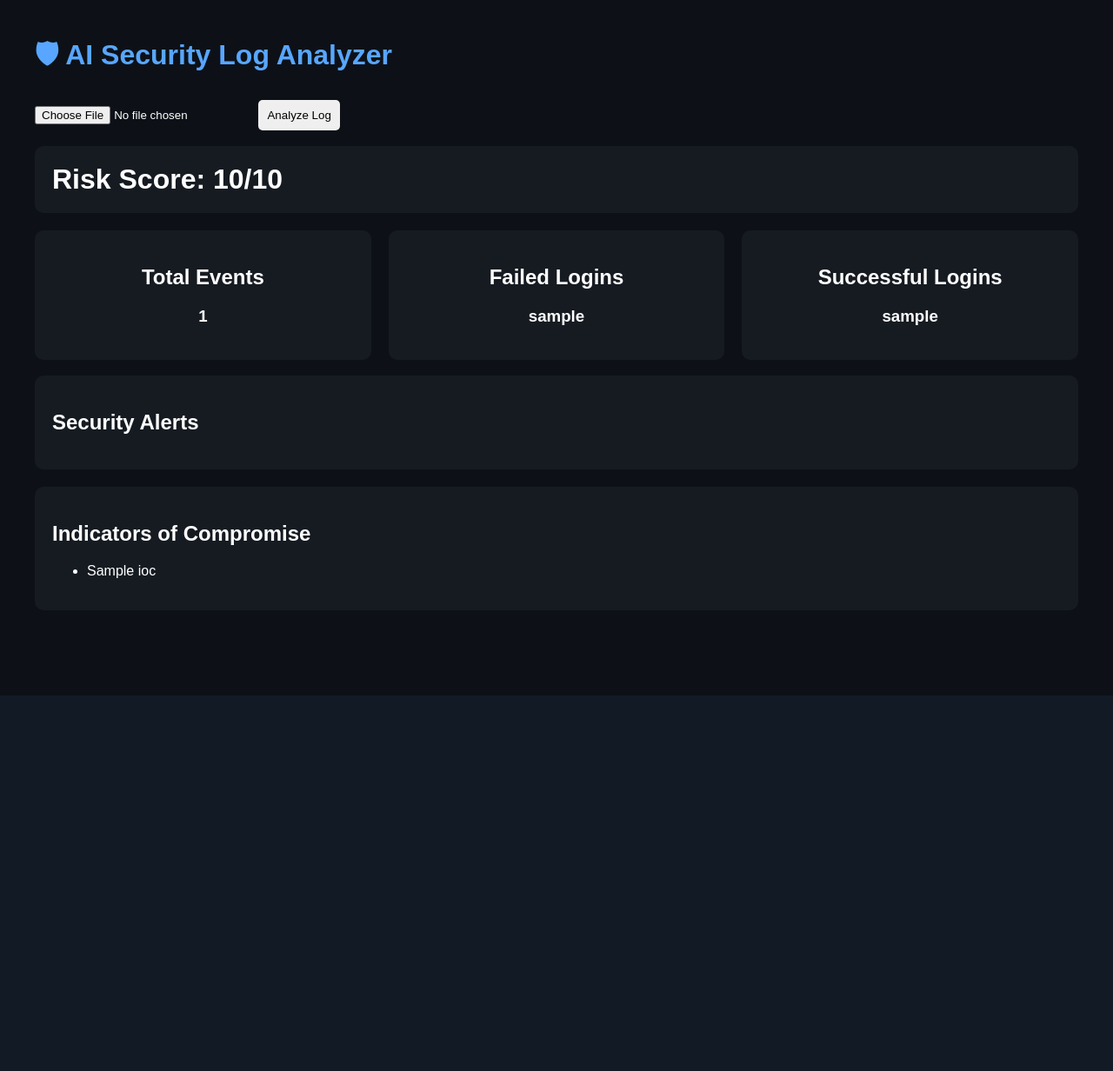
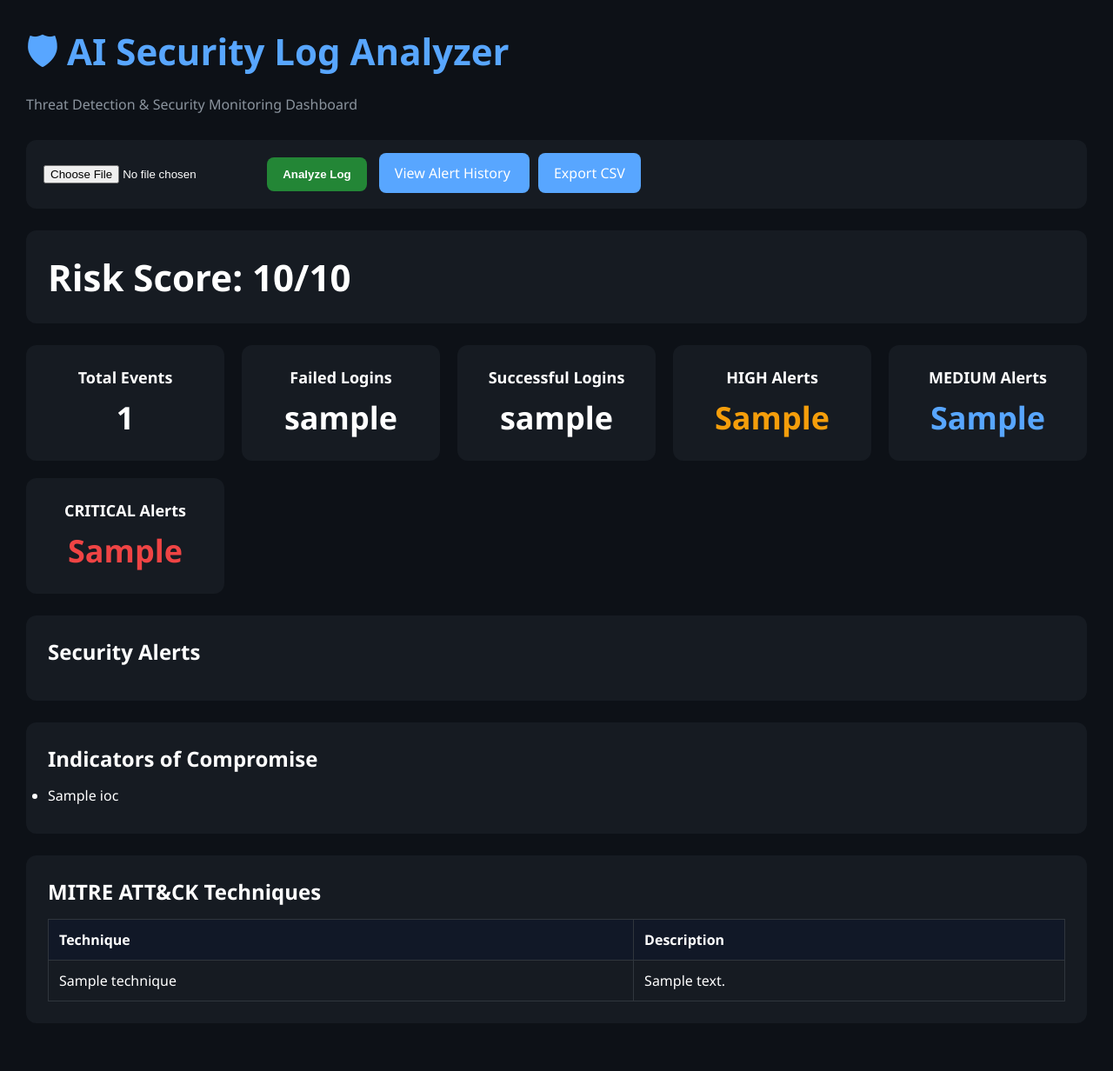
Before and after one commit to vishalkataria077/Security-LogAnalyzer, a Flask app: template templates/index.html in a window 1280 px wide. Shown: the whole page at 87% size. Before the commit the page ends 800 px from the top, so only its background shows below. Run offline with Flask 3, Linux system fonts and the light colour scheme; the template is opened without the code that fills it: most values are stand-ins (such as "Sample title", 1, 10 or a date in 2020).

Commit message:
Add CSV export feature

```diff
--- a/app.py
+++ b/app.py
@@ -1,12 +1,22 @@
-from flask import Flask, render_template, request
+from flask import (
+    Flask,
+    render_template,
+    request,
+    Response
+)
+
 from parser import parse_log
 from detector import analyze_events
 from ioc import extract_iocs
-from database import init_db, save_alert, get_alerts
+
+from database import (
+    init_db,
+    save_alert,
+    get_alerts
+)
 
 app = Flask(__name__)
 
-# Initialize SQLite database
 init_db()
 
 
@@ -15,11 +25,17 @@ def dashboard():
 
     alerts = []
     iocs = []
+    techniques = []
+
     risk_score = 0
 
     total_events = 0
     failed_logins = 0
     successful_logins = 0
+
+    high_alerts = 0
+    medium_alerts = 0
+    critical_alerts = 0
 
     if request.method == "POST":
 
@@ -33,15 +49,66 @@ def dashboard():
 
             alerts = analyze_events(events)
 
+            # MITRE ATT&CK Mapping
+
+            if any(
+                "T1110" in alert
+                for alert in alerts
+            ):
+                techniques.append(
+                    (
+                        "T1110",
+                        "Brute Force"
+                    )
+                )
+
+            if any(
+                "T1078" in alert
+                for alert in alerts
+            ):
+                techniques.append(
+                    (
+                        "T1078",
+                        "Valid Accounts"
+                    )
+                )
+
             iocs = extract_iocs(events)
 
-            # Save alerts to SQLite database
+            # Severity Counts
+
+            high_alerts = len(
+                [
+                    a for a in alerts
+                    if "[HIGH]" in a
+                ]
+            )
+
+            medium_alerts = len(
+                [
+                    a for a in alerts
+                    if "[MEDIUM]" in a
+                ]
+            )
+
+            critical_alerts = len(
+                [
+                    a for a in alerts
+                    if "[CRITICAL]" in a
+                ]
+            )
+
+            # Save Alerts
+
             for alert in alerts:
 
                 severity = "HIGH"
 
-                if "CRITICAL" in alert:
+                if "[CRITICAL]" in alert:
                     severity = "CRITICAL"
+
+                elif "[MEDIUM]" in alert:
+                    severity = "MEDIUM"
 
                 ip = iocs[0] if iocs else "Unknown"
 
@@ -51,26 +118,39 @@ def dashboard():
                     alert
                 )
 
-            risk_score = min(len(alerts) * 5, 10)
+            risk_score = min(
+                len(alerts) * 5,
+                10
+            )
 
             total_events = len(events)
 
             failed_logins = len(
-                [e for e in events if e["event"] == "failed_login"]
+                [
+                    e for e in events
+                    if e["event"] == "failed_login"
+                ]
             )
 
             successful_logins = len(
-                [e for e in events if e["event"] == "successful_login"]
+                [
+                    e for e in events
+                    if e["event"] == "successful_login"
+                ]
             )
 
     return render_template(
         "index.html",
         alerts=alerts,
         iocs=iocs,
+        techniques=techniques,
         risk_score=risk_score,
         total_events=total_events,
         failed_logins=failed_logins,
-        successful_logins=successful_logins
+        successful_logins=successful_logins,
+        high_alerts=high_alerts,
+        medium_alerts=medium_alerts,
+        critical_alerts=critical_alerts
     )
 
 
@@ -85,5 +165,33 @@ def history():
     )
 
 
+@app.route("/export")
+def export_csv():
+
+    alerts = get_alerts()
+
+    def generate():
+
+        yield "Timestamp,Severity,IP,Description\n"
+
+        for alert in alerts:
+
+            yield (
+                f"{alert[0]},"
+                f"{alert[1]},"
+                f"{alert[2]},"
+                f"\"{alert[3]}\"\n"
+            )
+
+    return Response(
+        generate(),
+        mimetype="text/csv",
+        headers={
+            "Content-Disposition":
+            "attachment; filename=alerts.csv"
+        }
+    )
+
+
 if __name__ == "__main__":
     app.run(debug=True)
--- a/templates/index.html
+++ b/templates/index.html
@@ -7,55 +7,141 @@
 
 <style>
 
+*{
+    margin:0;
+    padding:0;
+    box-sizing:border-box;
+}
+
 body{
     background:#0d1117;
     color:white;
-    font-family:Arial;
-    margin:40px;
+    font-family:'Segoe UI', Arial, sans-serif;
+    padding:30px;
+}
+
+.container{
+    max-width:1400px;
+    margin:auto;
+}
+
+.header{
+    margin-bottom:30px;
+}
+
+.header h1{
+    color:#58a6ff;
+    font-size:42px;
+}
+
+.header p{
+    color:#8b949e;
+    margin-top:8px;
+}
+
+.upload-box{
+    background:#161b22;
+    padding:20px;
+    border-radius:12px;
+    margin-bottom:25px;
 }
 
 .card{
     background:#161b22;
-    padding:20px;
-    border-radius:10px;
-    margin-bottom:20px;
+    padding:25px;
+    border-radius:12px;
+    margin-bottom:25px;
 }
 
 .risk{
-    font-size:32px;
+    font-size:42px;
     font-weight:bold;
 }
 
-.high{
-    color:orange;
-}
-
-.critical{
-    color:red;
-}
-
-h1{
-    color:#58a6ff;
-}
-
 .stats{
-    display:flex;
+    display:grid;
+    grid-template-columns:repeat(auto-fit,minmax(220px,1fr));
     gap:20px;
+    margin-bottom:25px;
 }
 
 .stat-card{
     background:#161b22;
-    padding:20px;
-    border-radius:10px;
-    flex:1;
+    padding:25px;
+    border-radius:12px;
     text-align:center;
 }
 
+.stat-card h2{
+    font-size:18px;
+    margin-bottom:10px;
+}
+
+.stat-card h3{
+    font-size:36px;
+}
+
+.high{
+    color:#f59e0b;
+}
+
+.medium{
+    color:#58a6ff;
+}
+
+.critical{
+    color:#ef4444;
+}
+
 button{
-    padding:10px;
+    background:#238636;
+    color:white;
     border:none;
-    border-radius:5px;
+    padding:12px 18px;
+    border-radius:8px;
     cursor:pointer;
+    font-weight:bold;
+}
+
+button:hover{
+    opacity:.9;
+}
+
+.action-btn{
+    background:#58a6ff;
+    color:white;
+    text-decoration:none;
+    padding:12px 18px;
+    border-radius:8px;
+    margin-left:10px;
+}
+
+.section-title{
+    margin-bottom:15px;
+}
+
+.alert-list li{
+    margin-bottom:10px;
+}
+
+.ioc-list li{
+    margin-bottom:8px;
+}
+
+table{
+    width:100%;
+    border-collapse:collapse;
+    margin-top:15px;
+}
+
+th{
+    background:#111827;
+}
+
+th,td{
+    border:1px solid #30363d;
+    padding:12px;
+    text-align:left;
 }
 
 </style>
@@ -64,7 +150,14 @@ button{
 
 <body>
 
+<div class="container">
+
+<div class="header">
     <h1>🛡 AI Security Log Analyzer</h1>
+    <p>Threat Detection & Security Monitoring Dashboard</p>
+</div>
+
+<div class="upload-box">
 
 <form method="POST" enctype="multipart/form-data">
 
@@ -74,9 +167,16 @@ button{
         Analyze Log
     </button>
 
+    <a href="/history" class="action-btn">
+        View Alert History
+    </a>
+    <a href="/export" class="action-btn">
+        Export CSV
+    </a>
+
 </form>
 
-<br>
+</div>
 
 <div class="card">
 
@@ -103,15 +203,30 @@ button{
         <h3>{{ successful_logins }}</h3>
     </div>
 
+    <div class="stat-card">
+        <h2>HIGH Alerts</h2>
+        <h3 class="high">{{ high_alerts }}</h3>
     </div>
 
-<br>
+    <div class="stat-card">
+        <h2>MEDIUM Alerts</h2>
+        <h3 class="medium">{{ medium_alerts }}</h3>
+    </div>
+
+    <div class="stat-card">
+        <h2>CRITICAL Alerts</h2>
+        <h3 class="critical">{{ critical_alerts }}</h3>
+    </div>
+
+</div>
 
 <div class="card">
 
-<h2>Security Alerts</h2>
+    <h2 class="section-title">
+        Security Alerts
+    </h2>
 
-<ul>
+    <ul class="alert-list">
 
     {% for alert in alerts %}
 
@@ -121,8 +236,12 @@ button{
         {% elif "HIGH" in alert %}
             <li class="high">{{ alert }}</li>
 
+        {% elif "MEDIUM" in alert %}
+            <li class="medium">{{ alert }}</li>
+
         {% else %}
             <li>{{ alert }}</li>
+
         {% endif %}
 
     {% endfor %}
@@ -133,9 +252,11 @@ button{
 
 <div class="card">
 
-<h2>Indicators of Compromise</h2>
+    <h2 class="section-title">
+        Indicators of Compromise
+    </h2>
 
-<ul>
+    <ul class="ioc-list">
 
     {% for ip in iocs %}
         <li>{{ ip }}</li>
@@ -145,5 +266,33 @@ button{
 
 </div>
 
+<div class="card">
+
+    <h2 class="section-title">
+        MITRE ATT&CK Techniques
+    </h2>
+
+    <table>
+
+        <tr>
+            <th>Technique</th>
+            <th>Description</th>
+        </tr>
+
+        {% for technique, description in techniques %}
+
+        <tr>
+            <td>{{ technique }}</td>
+            <td>{{ description }}</td>
+        </tr>
+
+        {% endfor %}
+
+    </table>
+
+</div>
+
+</div>
+
 </body>
 </html>
```
Also changed, not shown: database.py (+35 -20 lines), detector.py (+31 -4 lines), 7 other files. Lines whose indentation alone changed are shown as unchanged.
